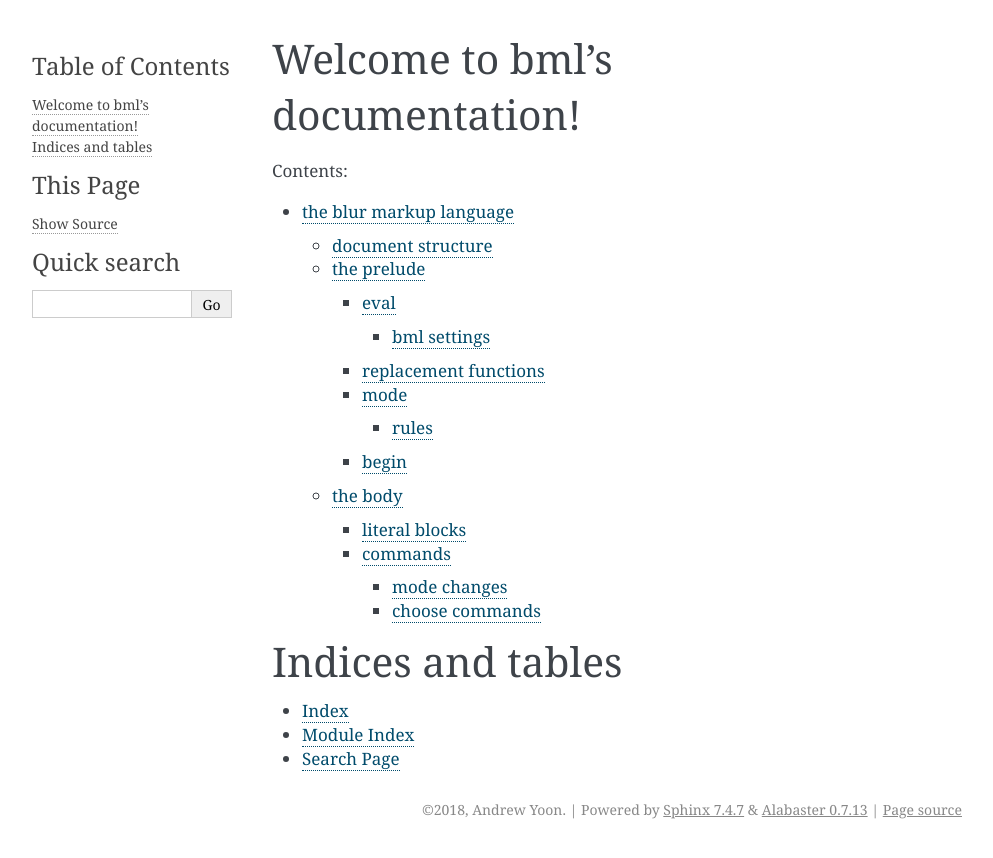
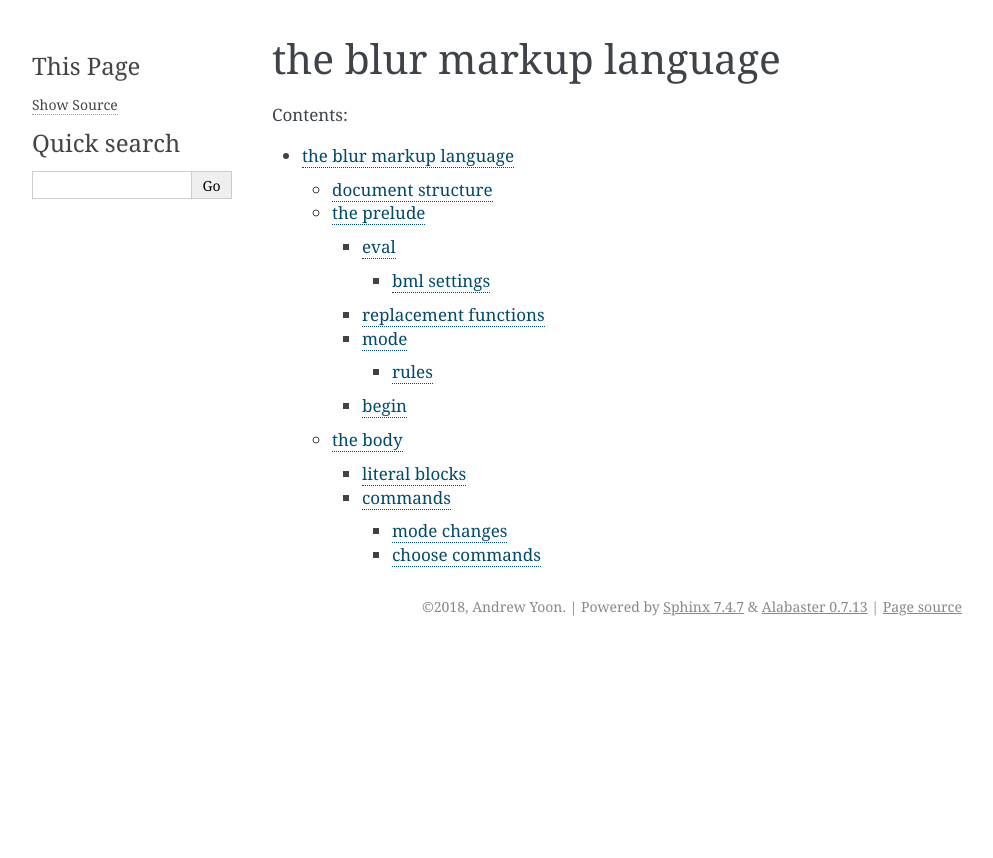
Before and after one commit to ajyoon/bml, a Sphinx documentation site: the page built from doc/source/index.rst, in a window 1280 px wide. Shown: the top 858 px of the page, without its empty margins (148-1141 px from the left). Built offline with Sphinx 7.4.7, drawn with Linux system fonts in a browser that asks for light colours.

Commit message:
Clean up index

```diff
--- a/doc/source/index.rst
+++ b/doc/source/index.rst
@@ -1,21 +1,7 @@
-.. bml documentation master file, created by
-   sphinx-quickstart on Sun Mar  4 23:56:09 2018.
-   You can adapt this file completely to your liking, but it should at least
-   contain the root `toctree` directive.
-
-Welcome to bml's documentation!
-===============================
+the blur markup language
+========================
 
 .. toctree::
    :caption: Contents:
 
    language/overview
-
-
-
-Indices and tables
-==================
-
-* :ref:`genindex`
-* :ref:`modindex`
-* :ref:`search`
```
